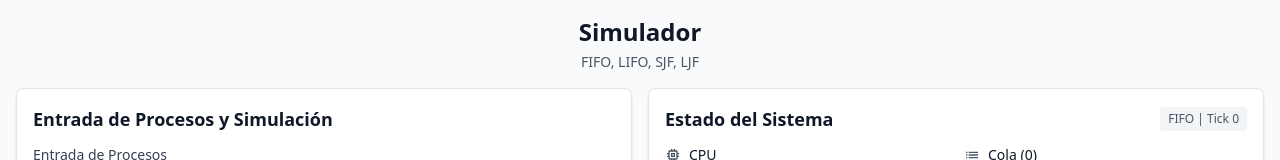
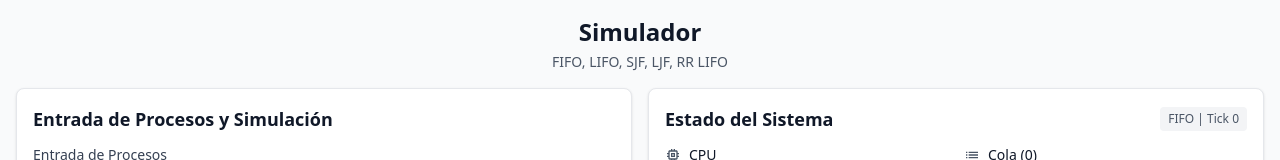
Before and after one commit to CastDev-j/process-simulator, a React (Vite) app: page / in a window 1280 px wide. Shown: the top 160 px of the page. Built offline with nearby package versions, Linux system fonts and the light colour scheme.

Commit message:
Update algorithm display and enhance file upload handling in ProcessInputAndControls

```diff
--- a/src/App.tsx
+++ b/src/App.tsx
@@ -8,7 +8,7 @@ function App() {
       <div className="container mx-auto px-4 py-4">
         <header className="text-center mb-4">
           <h1 className="text-2xl font-bold text-gray-900 mb-1">Simulador</h1>
-          <p className="text-sm text-gray-600">FIFO, LIFO, SJF, LJF</p>
+          <p className="text-sm text-gray-600">FIFO, LIFO, SJF, LJF, RR LIFO</p>
         </header>
 
         <div className="grid grid-cols-1 lg:grid-cols-2 gap-4 mb-4">
--- a/src/components/ProcessInputAndControls.tsx
+++ b/src/components/ProcessInputAndControls.tsx
@@ -31,6 +31,9 @@ export const ProcessInputAndControls: React.FC = () => {
 
   const handleFileUpload = (event: React.ChangeEvent<HTMLInputElement>) => {
     const file = event.target.files?.[0];
+    console.log(file);
+    console.log(event.target.files);
+
     if (file) {
       const reader = new FileReader();
       reader.onload = (e) => {
@@ -39,6 +42,8 @@ export const ProcessInputAndControls: React.FC = () => {
       };
       reader.readAsText(file);
     }
+
+    event.target.value = "";
   };
 
   const handleTextSubmit = () => {
--- a/src/components/SimulationDisplay.tsx
+++ b/src/components/SimulationDisplay.tsx
@@ -122,7 +122,7 @@ export const SimulationDisplay: React.FC = () => {
         </div>
       </div>
 
-      {/* Bloqueados - Visible si es RR_LIFO (siempre) o si hay procesos bloqueados */}
+      {/* Bloqueados*/}
       {(isRoundRobin || blockedProcesses.length > 0) && (
         <div className="mb-4">
           <div className="space-y-2">
@@ -165,7 +165,7 @@ export const SimulationDisplay: React.FC = () => {
         </div>
       )}
 
-      {/* Completados en nivel inferior - TODOS sin recortar */}
+      {/* Completados en nivel inferior */}
       <div className="space-y-2">
         <div className="flex items-center gap-2">
           <MdCheckCircle className="text-gray-600" size={16} />
```
